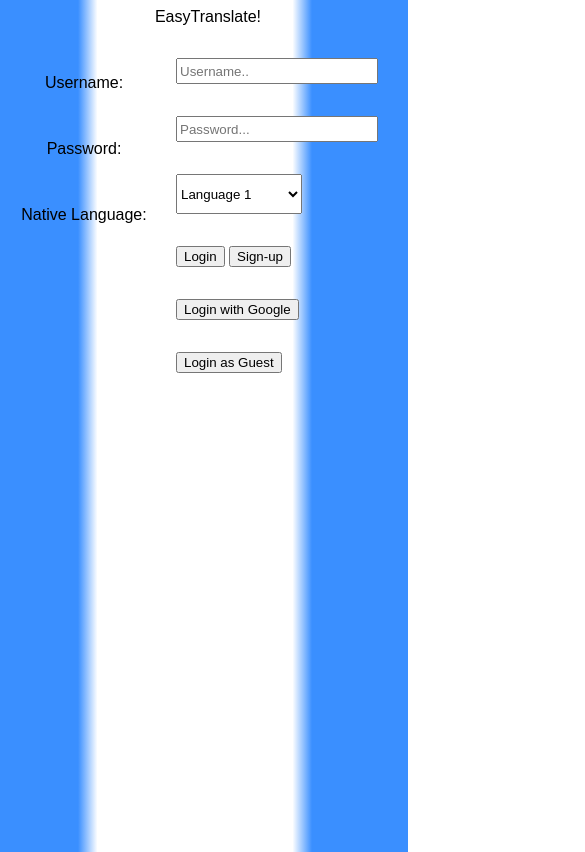
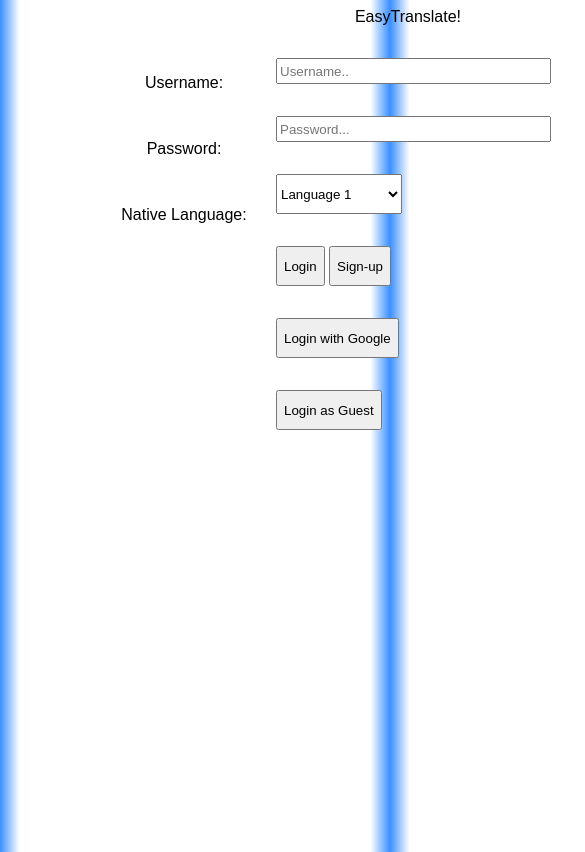
Before and after one commit to ChrisFoster4/inse, a website: page webserver/webpages/index.html in a window 390 px wide. Shown: the top 852 px of the page, 585 px wide, since content can reach past the window. Drawn offline with Linux system fonts and the light colour scheme.

Commit message:
Add files via upload

```diff
--- a/webserver/webpages/previousTranslations.css
+++ b/webserver/webpages/previousTranslations.css
@@ -57,3 +57,74 @@ main {
 .languageTranslatedTo {
     background: #F8F9F9;
 }
+@media only screen and (max-width: 850px) {
+  body {
+    width: 100%;
+    min-width: 400px;
+    left: 5%;
+	background: -moz-linear-gradient(left, #3a8fff 0%, #ffffff 5%,#ffffff 25%, #ffffff 50%, #ffffff 80%,#ffffff 95%, #3a8fff 100%); /* FF3.6-15 */
+	background: -webkit-linear-gradient(left, #3a8fff 0%, #ffffff 5%,#ffffff 25%, #ffffff 50%, #ffffff 80%,#ffffff 95%, #3a8fff 100%); /* Chrome10-25,Safari5.1-6 */
+	background: linear-gradient(to right, #3a8fff 0%, #ffffff 5%,#ffffff 25%, #ffffff 50%, #ffffff 80%,#ffffff 95%, #3a8fff 100%); /* W3C, IE10+, FF16+, Chrome26+, Opera12+, Safari7+ */  filter: progid:DXImageTransform.Microsoft.gradient( startColorstr='#3a8fff', endColorstr='#3a8fff',GradientType=1 ); /* IE6-9 */  font-family: "Arial", sans-serif;
+
+
+  }
+  nav {
+    text-align: center;
+  }
+  aside {
+    text-align: center;
+    max-width: none;
+    width: 20%;
+  }
+  section {
+    width: 80%;
+  }
+  select {
+    height: 3em;
+  }
+  button {
+    height: 3em;
+  }
+  textarea {
+    max-width: 90%;
+  }
+  aside > p {
+    margin-top: 3em;
+  }
+}
+
+/*Mobile Screen Changes*/
+@media only screen and (max-device-width: 400px) {
+    body {
+        /* background-color: lightgreen; */
+    width: 100%;
+    left: 5%;
+	background: -moz-linear-gradient(left, #3a8fff 0%, #ffffff 5%,#ffffff 25%, #ffffff 50%, #ffffff 80%,#ffffff 95%, #3a8fff 100%); /* FF3.6-15 */
+	background: -webkit-linear-gradient(left, #3a8fff 0%, #ffffff 5%,#ffffff 25%, #ffffff 50%, #ffffff 80%,#ffffff 95%, #3a8fff 100%); /* Chrome10-25,Safari5.1-6 */
+	background: linear-gradient(to right, #3a8fff 0%, #ffffff 5%,#ffffff 25%, #ffffff 50%, #ffffff 80%,#ffffff 95%, #3a8fff 100%); /* W3C, IE10+, FF16+, Chrome26+, Opera12+, Safari7+ */  filter: progid:DXImageTransform.Microsoft.gradient( startColorstr='#3a8fff', endColorstr='#3a8fff',GradientType=1 ); /* IE6-9 */  font-family: "Arial", sans-serif;
+
+    }
+    nav {
+      text-align: center;
+    }
+    aside {
+      text-align: center;
+      max-width: none;
+      width: 20%;
+    }
+    section {
+      width: 80%;
+    }
+    select {
+      height: 3em;
+    }
+    button {
+      height: 3em;
+    }
+    textarea {
+      max-width: 90%;
+    }
+    aside > p {
+      margin-top: 3em;
+    }
+}
--- a/webserver/webpages/styleLogin.css
+++ b/webserver/webpages/styleLogin.css
@@ -82,10 +82,15 @@ aside > #lower {
 }
 
 @media only screen and (max-width: 850px) {
-  main {
+  body {
     width: 100%;
     min-width: 400px;
-    left: 0;
+    left: 5%;
+	background: -moz-linear-gradient(left, #3a8fff 0%, #ffffff 5%,#ffffff 25%, #ffffff 50%, #ffffff 80%,#ffffff 95%, #3a8fff 100%); /* FF3.6-15 */
+	background: -webkit-linear-gradient(left, #3a8fff 0%, #ffffff 5%,#ffffff 25%, #ffffff 50%, #ffffff 80%,#ffffff 95%, #3a8fff 100%); /* Chrome10-25,Safari5.1-6 */
+	background: linear-gradient(to right, #3a8fff 0%, #ffffff 5%,#ffffff 25%, #ffffff 50%, #ffffff 80%,#ffffff 95%, #3a8fff 100%); /* W3C, IE10+, FF16+, Chrome26+, Opera12+, Safari7+ */  filter: progid:DXImageTransform.Microsoft.gradient( startColorstr='#3a8fff', endColorstr='#3a8fff',GradientType=1 ); /* IE6-9 */  font-family: "Arial", sans-serif;
+
+
   }
   nav {
     text-align: center;
@@ -101,13 +106,10 @@ aside > #lower {
   select {
     height: 3em;
   }
-  article > section > button {
-    height: 5em;
+  button {
+    height: 3em;
   }
   textarea {
-    max-width: 90%;
-  }
-  input {
     max-width: 90%;
   }
   aside > p {
@@ -119,10 +121,12 @@ aside > #lower {
 @media only screen and (max-device-width: 400px) {
     body {
         /* background-color: lightgreen; */
-    }
-    main {
-      width: 100%;
-      left: 0;
+    width: 100%;
+    left: 5%;
+	background: -moz-linear-gradient(left, #3a8fff 0%, #ffffff 5%,#ffffff 25%, #ffffff 50%, #ffffff 80%,#ffffff 95%, #3a8fff 100%); /* FF3.6-15 */
+	background: -webkit-linear-gradient(left, #3a8fff 0%, #ffffff 5%,#ffffff 25%, #ffffff 50%, #ffffff 80%,#ffffff 95%, #3a8fff 100%); /* Chrome10-25,Safari5.1-6 */
+	background: linear-gradient(to right, #3a8fff 0%, #ffffff 5%,#ffffff 25%, #ffffff 50%, #ffffff 80%,#ffffff 95%, #3a8fff 100%); /* W3C, IE10+, FF16+, Chrome26+, Opera12+, Safari7+ */  filter: progid:DXImageTransform.Microsoft.gradient( startColorstr='#3a8fff', endColorstr='#3a8fff',GradientType=1 ); /* IE6-9 */  font-family: "Arial", sans-serif;
+
     }
     nav {
       text-align: center;
@@ -144,9 +148,6 @@ aside > #lower {
     textarea {
       max-width: 90%;
     }
-    input {
-    max-width: 90%;
-    }
     aside > p {
       margin-top: 3em;
     }
--- a/webserver/webpages/styleMain.css
+++ b/webserver/webpages/styleMain.css
@@ -6,15 +6,9 @@ body {
   background: #3a8fff;
   height: 100%;
   background: #3a8fff; /* Old browsers */
-  background: -moz-linear-gradient(left, #3a8fff 0%, #3a8fff 20%,#ffffff 25%, #ffffff 50%, #ffffff 75%,#3a8fff 80%, #3a8fff 100%); /* FF3.6-15 */
-  background: -webkit-linear-gradient(left, #3a8fff 0%, #3a8fff 20%,#ffffff 25%, #ffffff 50%, #ffffff 70%,#3a8fff 80%, #3a8fff 100%); /* Chrome10-25,Safari5.1-6 */
-  background: linear-gradient(to right, #3a8fff 0%, #3a8fff 20%,#ffffff 25%, #ffffff 50%, #ffffff 75%,#3a8fff 80%, #3a8fff 100%); /* W3C, IE10+, FF16+, Chrome26+, Opera12+, Safari7+ */  filter: progid:DXImageTransform.Microsoft.gradient( startColorstr='#3a8fff', endColorstr='#3a8fff',GradientType=1 ); /* IE6-9 */  font-family: "Arial", sans-serif;
-}
-
-/*General Structure Style*/
-main {
-  /* Permalink - use to edit and share this gradient: http://colorzilla.com/gradient-editor/#3a8fff+0,ffffff+8,ffffff+92,ffffff+94,3a8fff+100 */
-
+  background: -moz-linear-gradient(left, #3a8fff 0%, #3a8fff 20%,#ffffff 25%, #ffffff 50%, #ffffff 80%,#3a8fff 85%, #3a8fff 100%); /* FF3.6-15 */
+  background: -webkit-linear-gradient(left, #3a8fff 0%, #3a8fff 20%,#ffffff 25%, #ffffff 50%, #ffffff 80%,#3a8fff 85%, #3a8fff 100%); /* Chrome10-25,Safari5.1-6 */
+  background: linear-gradient(to right, #3a8fff 0%, #3a8fff 20%,#ffffff 25%, #ffffff 50%, #ffffff 80%,#3a8fff 85%, #3a8fff 100%); /* W3C, IE10+, FF16+, Chrome26+, Opera12+, Safari7+ */  filter: progid:DXImageTransform.Microsoft.gradient( startColorstr='#3a8fff', endColorstr='#3a8fff',GradientType=1 ); /* IE6-9 */  font-family: "Arial", sans-serif;
   width: 50%;
   height: 100%;
   min-width: 600px;
@@ -23,6 +17,12 @@ main {
   display: flex;
   flex-direction: column;
   align-items: stretch;
+ }
+
+/*General Structure Style*/
+main {
+  /* Permalink - use to edit and share this gradient: http://colorzilla.com/gradient-editor/#3a8fff+0,ffffff+8,ffffff+92,ffffff+94,3a8fff+100 */
+
 }
 
 nav {
@@ -74,10 +74,15 @@ aside > #lower {
 }
 
 @media only screen and (max-width: 850px) {
-  main {
+  body {
     width: 100%;
     min-width: 400px;
-    left: 0;
+    left: 5%;
+	background: -moz-linear-gradient(left, #3a8fff 0%, #ffffff 5%,#ffffff 25%, #ffffff 50%, #ffffff 80%,#ffffff 95%, #3a8fff 100%); /* FF3.6-15 */
+	background: -webkit-linear-gradient(left, #3a8fff 0%, #ffffff 5%,#ffffff 25%, #ffffff 50%, #ffffff 80%,#ffffff 95%, #3a8fff 100%); /* Chrome10-25,Safari5.1-6 */
+	background: linear-gradient(to right, #3a8fff 0%, #ffffff 5%,#ffffff 25%, #ffffff 50%, #ffffff 80%,#ffffff 95%, #3a8fff 100%); /* W3C, IE10+, FF16+, Chrome26+, Opera12+, Safari7+ */  filter: progid:DXImageTransform.Microsoft.gradient( startColorstr='#3a8fff', endColorstr='#3a8fff',GradientType=1 ); /* IE6-9 */  font-family: "Arial", sans-serif;
+
+
   }
   nav {
     text-align: center;
@@ -108,10 +113,12 @@ aside > #lower {
 @media only screen and (max-device-width: 400px) {
     body {
         /* background-color: lightgreen; */
-    }
-    main {
-      width: 100%;
-      left: 0;
+    width: 100%;
+    left: 5%;
+	background: -moz-linear-gradient(left, #3a8fff 0%, #ffffff 5%,#ffffff 25%, #ffffff 50%, #ffffff 80%,#ffffff 95%, #3a8fff 100%); /* FF3.6-15 */
+	background: -webkit-linear-gradient(left, #3a8fff 0%, #ffffff 5%,#ffffff 25%, #ffffff 50%, #ffffff 80%,#ffffff 95%, #3a8fff 100%); /* Chrome10-25,Safari5.1-6 */
+	background: linear-gradient(to right, #3a8fff 0%, #ffffff 5%,#ffffff 25%, #ffffff 50%, #ffffff 80%,#ffffff 95%, #3a8fff 100%); /* W3C, IE10+, FF16+, Chrome26+, Opera12+, Safari7+ */  filter: progid:DXImageTransform.Microsoft.gradient( startColorstr='#3a8fff', endColorstr='#3a8fff',GradientType=1 ); /* IE6-9 */  font-family: "Arial", sans-serif;
+
     }
     nav {
       text-align: center;
```
